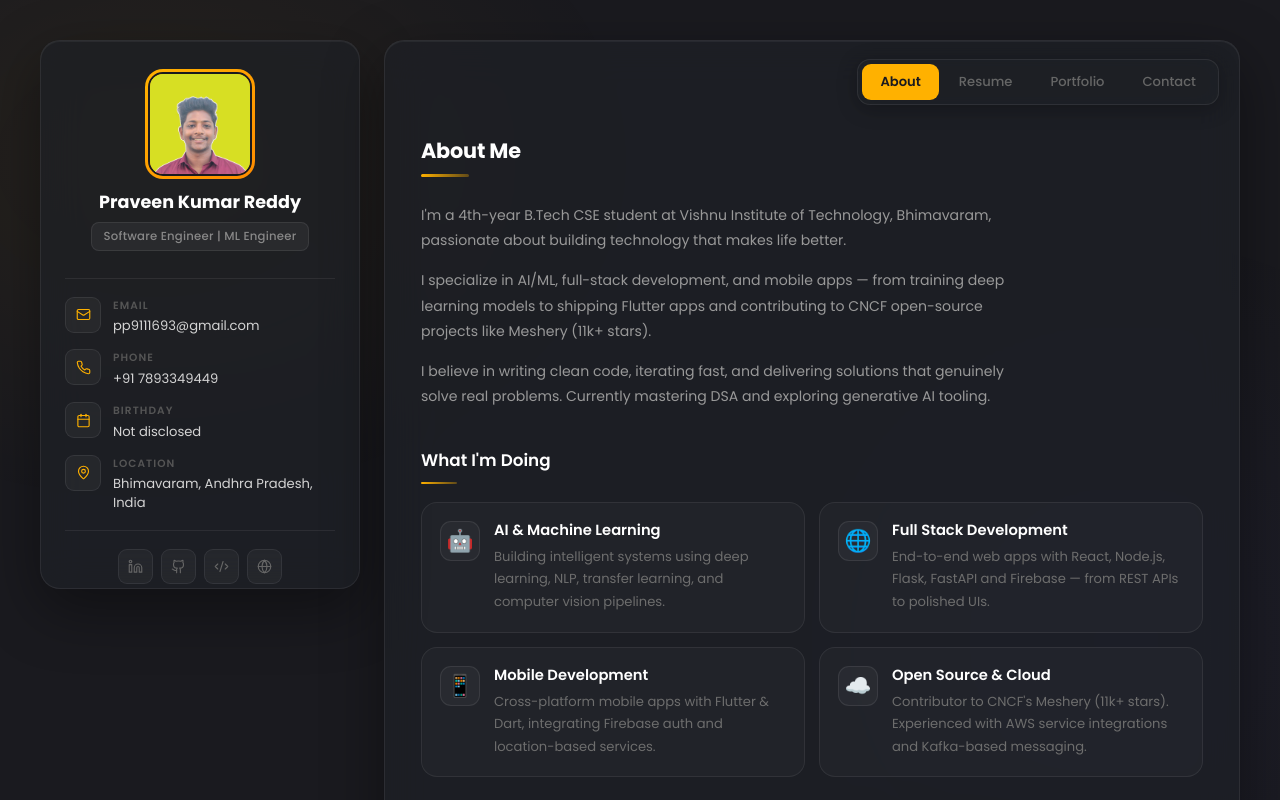
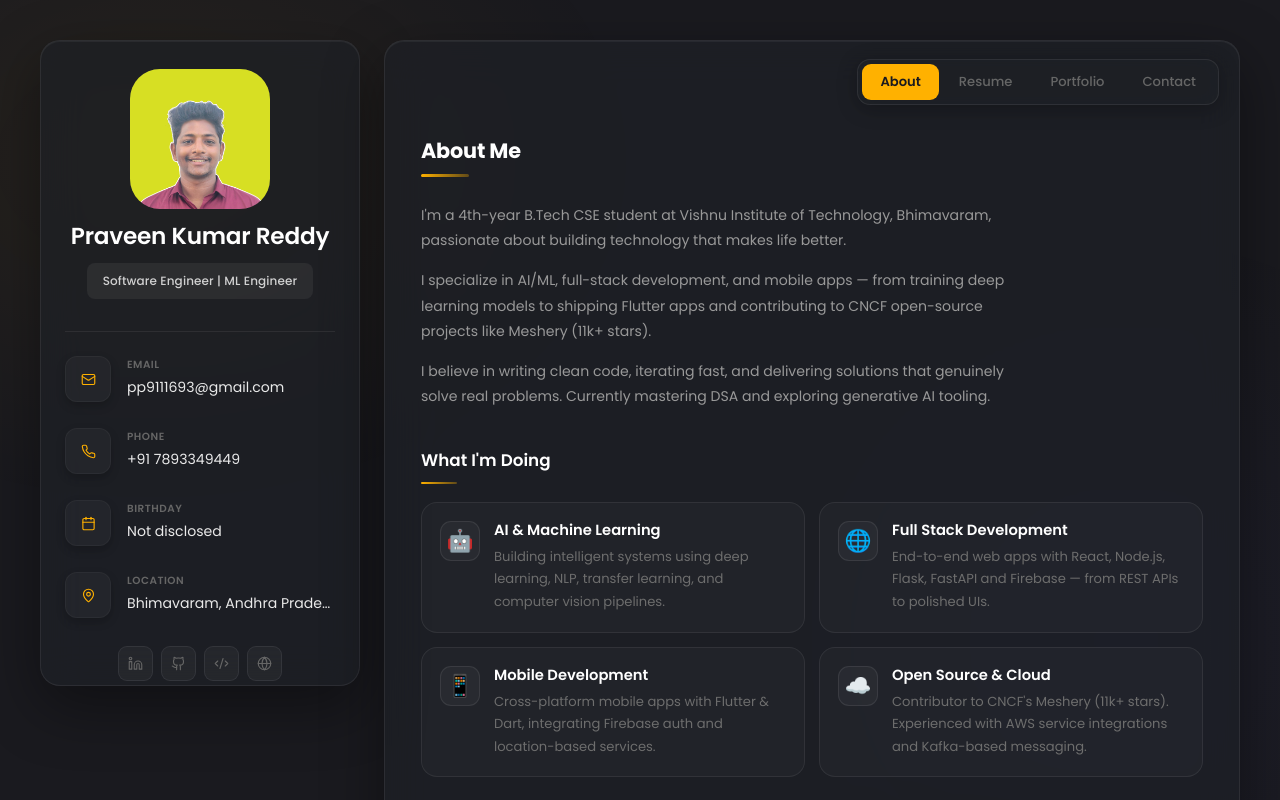
Before and after one commit to Silapareddy-Praveen-Kumar-Reddy/My_Portfolio, a React (Vite) app: page / in a window 1280 px wide. Shown: the top 800 px of the page. Built offline with nearby package versions, Linux system fonts and the light colour scheme; the HTML template or start-up script is replaced by a standard one.

Commit message:
Refined sidebar design to match reference precisely: avatar styling, larger name, pill colors, icon box sizing, truncation, and spacing

```diff
--- a/src/components/Sidebar.tsx
+++ b/src/components/Sidebar.tsx
@@ -70,7 +70,7 @@ const Sidebar = () => {
           transition: "max-height 0.45s ease, opacity 0.35s ease",
         }}
       >
-        <div className="separator" />
+        <div className="separator" style={{ margin: "24px 0" }} />
 
         <ul className="contacts-list">
           {CONTACTS.map((c) => (
@@ -79,20 +79,20 @@ const Sidebar = () => {
               <div className="contact-info">
                 <span className="contact-label">{c.label}</span>
                 {c.isLink ? (
-                  <a href={(c as any).href} className="contact-value">
+                  <a href={(c as any).href} className="contact-value" title={c.value}>
                     {c.value}
                   </a>
                 ) : (
-                  <span className="contact-value">{c.value}</span>
+                  <span className="contact-value" title={c.value}>{c.value}</span>
                 )}
               </div>
             </li>
           ))}
         </ul>
 
-        <div className="separator" />
+        {/* Removed bottom separator to match reference */}
 
-        <ul className="social-list">
+        <ul className="social-list" style={{ marginTop: 28 }}>
           {SOCIALS.map((s) => (
             <li key={s.label}>
               <a
--- a/src/index.css
+++ b/src/index.css
@@ -65,19 +65,20 @@ button { font-family: 'Poppins', sans-serif; }
    ICON BOX  (glass at small scale)
 ══════════════════════════════════════════════════════════════ */
 .icon-box {
-  width: 36px;
-  height: 36px;
+  width: 46px;
+  height: 46px;
   flex-shrink: 0;
-  background: rgba(255, 255, 255, 0.04);
-  border: 1px solid rgba(255, 255, 255, 0.08);
-  border-radius: 9px;
+  background: rgba(255,255,255,0.03);
+  border: 1px solid rgba(255,255,255,0.04);
+  border-radius: 12px;
+  box-shadow: 0 4px 10px rgba(0,0,0,0.2);
   display: flex;
   align-items: center;
   justify-content: center;
   color: #ffb100;
   transition: background 0.2s, border-color 0.2s;
 }
-.icon-box:hover { background: rgba(255,177,0,0.1); border-color: rgba(255,177,0,0.25); }
+.icon-box:hover { background: rgba(255,177,0,0.08); border-color: rgba(255,177,0,0.15); }
 
 
 /* ══════════════════════════════════════════════════════════════
@@ -336,44 +337,45 @@ button { font-family: 'Poppins', sans-serif; }
 
 /* Rounded-square avatar (NOT circle) */
 .sidebar-avatar-wrap {
-  width: 110px;
-  height: 110px;
+  width: 140px;
+  height: 140px;
   flex-shrink: 0;
-  border-radius: 18px;
-  padding: 3px;
-  background: linear-gradient(135deg, #ffb100, #ff8c00);
+  border-radius: 30px;
+  background: rgba(255,255,255,0.06);
+  display: flex;
+  align-items: center;
+  justify-content: center;
 }
 
 .sidebar-avatar-img {
   width: 100%;
   height: 100%;
-  border-radius: 15px;
+  border-radius: 30px;
   object-fit: cover;
   object-position: center top;
-  border: 2px solid #1a1a1f;
   display: block;
 }
 
 .sidebar-identity { flex: 1; min-width: 0; }
 
 .sidebar-name {
-  font-size: 1.1rem;
-  font-weight: 700;
+  font-size: 1.45rem;
+  font-weight: 600;
   color: #fff;
-  margin-bottom: 8px;
+  margin-bottom: 12px;
   line-height: 1.3;
+  letter-spacing: -0.01em;
 }
 
 .sidebar-title-pill {
   display: inline-block;
-  font-size: 0.73rem;
+  font-size: 0.75rem;
   font-weight: 500;
-  color: #888;
-  background: rgba(255,255,255,0.05);
-  border: 1px solid rgba(255,255,255,0.08);
+  color: #d1d1d1;
+  background: rgba(255,255,255,0.06);
   border-radius: 8px;
-  padding: 4px 12px;
-  letter-spacing: 0.02em;
+  padding: 8px 16px;
+  letter-spacing: 0.01em;
   max-width: 100%;
   overflow: hidden;
   text-overflow: ellipsis;
@@ -406,27 +408,29 @@ button { font-family: 'Poppins', sans-serif; }
   flex-shrink: 0;
 }
 
-.contacts-list { display: flex; flex-direction: column; gap: 14px; }
+.contacts-list { display: flex; flex-direction: column; gap: 26px; }
 
-.contact-item  { display: flex; align-items: flex-start; gap: 12px; }
+.contact-item  { display: flex; align-items: flex-start; gap: 16px; }
 
 .contact-info  { min-width: 0; }
 
 .contact-label {
   display: block;
-  font-size: 0.66rem;
+  font-size: 0.65rem;
   font-weight: 600;
-  color: #555;
+  color: #666;
   text-transform: uppercase;
-  letter-spacing: 0.1em;
-  margin-bottom: 3px;
+  letter-spacing: 0.05em;
+  margin-bottom: 4px;
 }
 
 .contact-value {
   display: block;
-  font-size: 0.82rem;
-  color: #d4d4d4;
-  word-break: break-word;
+  font-size: 0.88rem;
+  color: #eaeaea;
+  white-space: nowrap;
+  overflow: hidden;
+  text-overflow: ellipsis;
   line-height: 1.4;
 }
 
```
